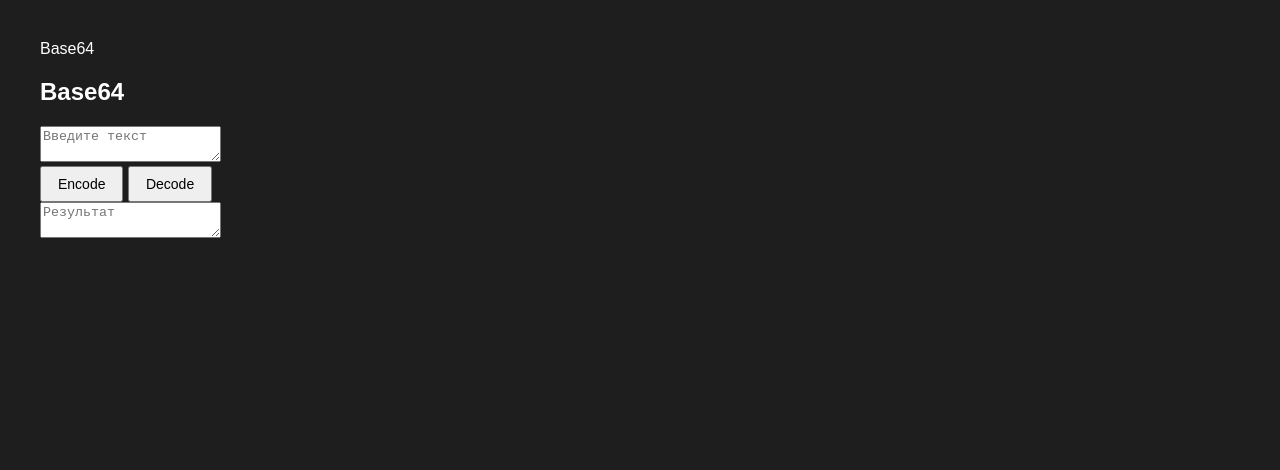
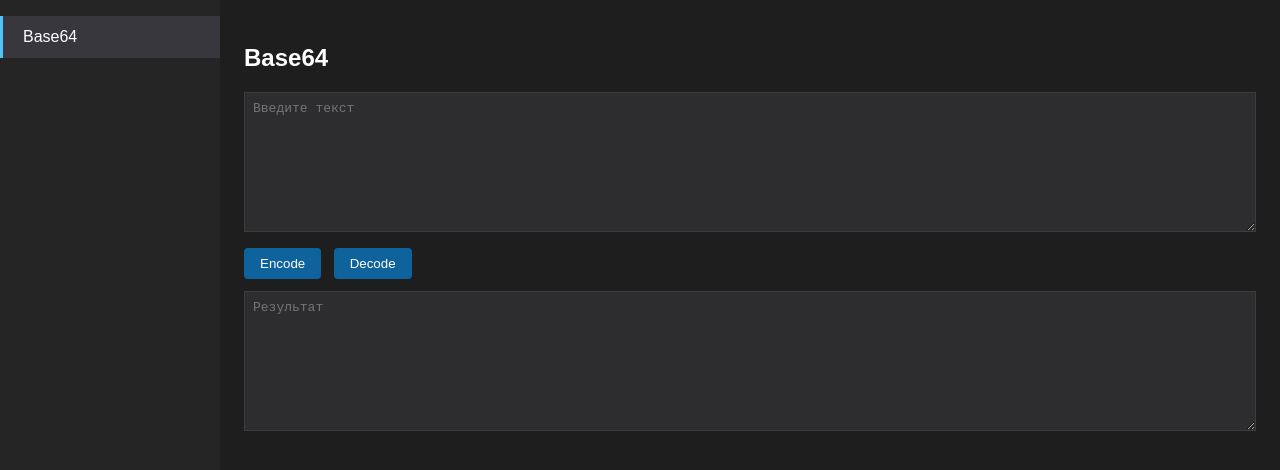
Before and after one commit to Kakadu525/dev-toolbox, a plain HTML site: page ui/index.html in a window 1280 px wide. Drawn offline with Linux system fonts and the light colour scheme.

Commit message:
Update style.css

```diff
--- a/ui/style.css
+++ b/ui/style.css
@@ -1,24 +1,79 @@
+* { box-sizing: border-box; }
+
 body {
   margin: 0;
-  padding: 40px;
   background: #1e1e1e;
   color: #ffffff;
   font-family: sans-serif;
 }
 
-input {
+.layout {
+  display: flex;
+  height: 100vh;
+}
+
+.sidebar {
+  width: 220px;
+  background: #252526;
+  padding: 16px 0;
+  flex-shrink: 0;
+}
+
+.sidebar-item {
+  padding: 12px 20px;
+  cursor: pointer;
+}
+
+.sidebar-item:hover {
+  background: #2d2d30;
+}
+
+.sidebar-item.active {
+  background: #37373d;
+  border-left: 3px solid #4fc3f7;
+}
+
+.content {
+  flex: 1;
+  padding: 24px;
+  overflow-y: auto;
+}
+
+.tool-panel {
+  display: none;
+}
+
+.tool-panel.active {
+  display: block;
+}
+
+textarea {
+  width: 100%;
+  height: 140px;
+  background: #2d2d30;
+  color: #ffffff;
+  border: 1px solid #3c3c3c;
   padding: 8px;
-  font-size: 14px;
-  margin-right: 8px;
+  font-family: monospace;
+  font-size: 13px;
+  resize: vertical;
+  margin-bottom: 12px;
+}
+
+.actions {
+  margin-bottom: 12px;
 }
 
 button {
   padding: 8px 16px;
-  font-size: 14px;
+  margin-right: 8px;
   cursor: pointer;
+  background: #0e639c;
+  color: white;
+  border: none;
+  border-radius: 4px;
 }
 
-#output {
-  font-weight: bold;
-  color: #4fc3f7;
+button:hover {
+  background: #1177bb;
 }
```
